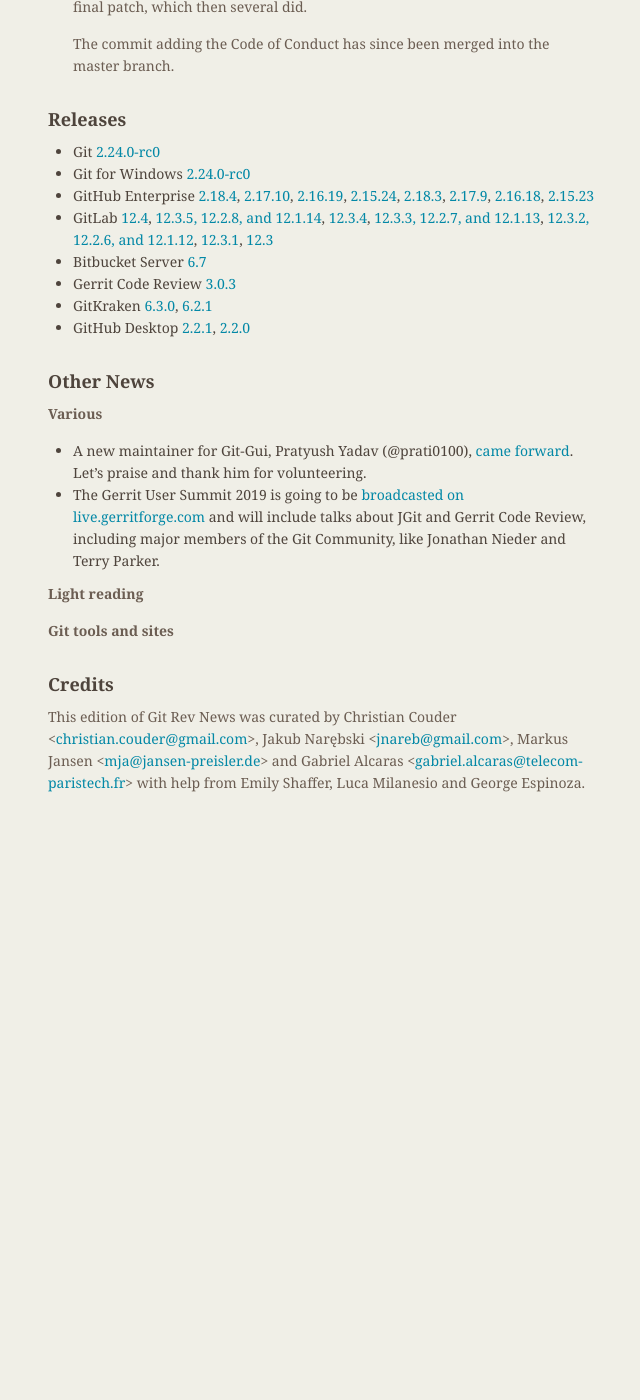
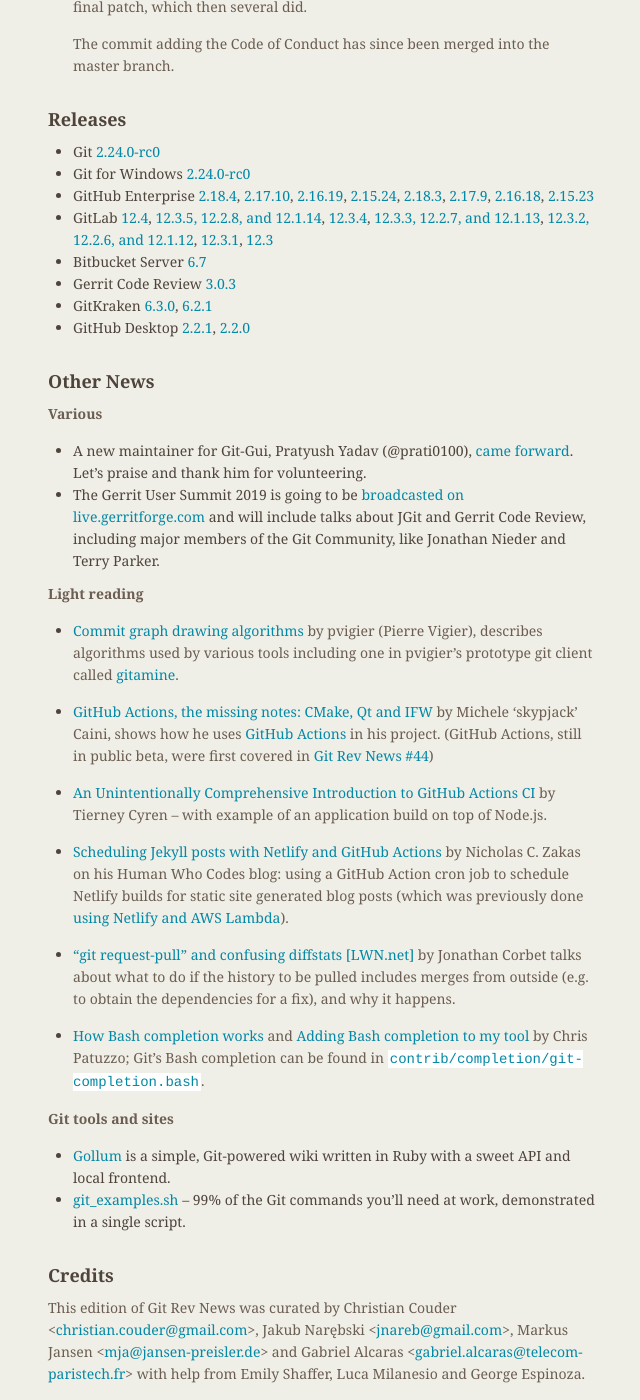
Before and after one commit to git/git.github.io, a Jekyll site: the page built from rev_news/drafts/edition-56.md, in a window 1280 px wide and 1400 px high, scrolled down 3221 px. Shown: the whole window, without its empty margins (486-1126 px from the left). Built offline with Jekyll 4.4.1, drawn with Linux system fonts in a browser that asks for light colours; before the commit the page ends 4030 px from its top, so only the background shows below that.

Commit message:
rn-56: Add a few "Light reading" links, and a few tools

```diff
--- a/rev_news/drafts/edition-56.md
+++ b/rev_news/drafts/edition-56.md
@@ -243,9 +243,42 @@
 
 __Light reading__
 
+* [Commit graph drawing algorithms](https://pvigier.github.io/2019/05/06/commit-graph-drawing-algorithms.html)
+  by pvigier (Pierre Vigier), describes algorithms used by various
+  tools including one in pvigier's prototype git client called [gitamine](https://github.com/pvigier/gitamine).
+
+* [GitHub Actions, the missing notes: CMake, Qt and IFW](https://skypjack.github.io/2019-10-23-gh-greets-qt/)
+  by Michele 'skypjack' Caini, shows how he uses [GitHub Actions](https://github.com/features/actions)
+  in his project.  (GitHub Actions, still in public beta, were first
+  covered in [Git Rev News #44](https://git.github.io/rev_news/2018/10/24/edition-44/))
+
+* [An Unintentionally Comprehensive Introduction to GitHub Actions CI](https://dev.to/bnb/an-unintentionally-comprehensive-introduction-to-github-actions-ci-blm)
+  by Tierney Cyren -- with example of an application build on top of
+  Node.js.
+
+* [Scheduling Jekyll posts with Netlify and GitHub Actions](https://humanwhocodes.com/blog/2019/10/scheduling-jekyll-posts-netlify-github-actions/)
+  by Nicholas C. Zakas on his Human Who Codes blog: using a GitHub
+  Action cron job to schedule Netlify builds for static site generated
+  blog posts (which was previously done [using Netlify and AWS Lambda](https://humanwhocodes.com/blog/2018/03/scheduling-jekyll-posts-netlify/)).
+
+* ["git request-pull" and confusing diffstats [LWN.net]](https://lwn.net/Articles/802797/)
+  by Jonathan Corbet talks about what to do if the history to be
+  pulled includes merges from outside (e.g. to obtain the dependencies
+  for a fix), and why it happens.
+
+* [How Bash completion works](https://tuzz.tech/blog/how-bash-completion-works) and
+  [Adding Bash completion to my tool](https://tuzz.tech/blog/adding-bash-completion)
+  by Chris Patuzzo; Git's Bash completion can be found in
+  [`contrib/completion/git-completion.bash`](https://github.com/git/git/blob/master/contrib/completion/git-completion.bash).
+
 
 __Git tools and sites__
 
+* [Gollum](https://github.com/gollum/gollum) is a simple, Git-powered
+  wiki written in Ruby with a sweet API and local frontend.
+* [git_examples.sh](https://bitbucket.org/BitPusher16/dotfiles/raw/49a01d929dcaebcca68bbb1859b4ac1aea93b073/refs/git/git_examples.sh)
+  -- 99% of the Git commands you'll need at work,
+  demonstrated in a single script.
 
 ## Credits
 
```
